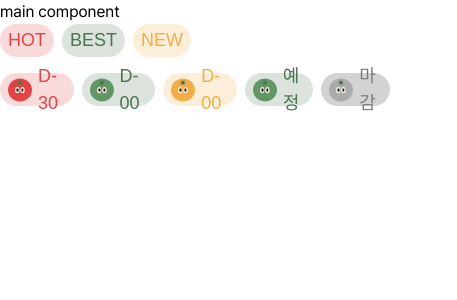
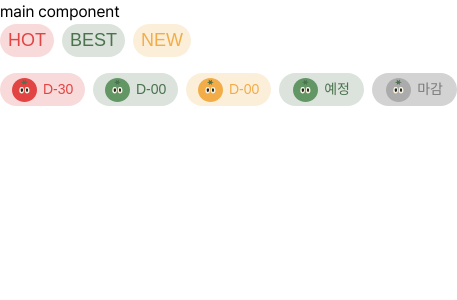
Before and after one commit to hminah0215/tomatoes, a Next.js app: page / in a window 390 px wide. Shown: the top 300 px of the page, 457 px wide, since content can reach past the window. Built offline with nearby package versions, Linux system fonts and the light colour scheme.

Commit message:
refactor: 디데이 컴포넌트 반응형 수정

```diff
--- a/src/components/common/Dday.tsx
+++ b/src/components/common/Dday.tsx
@@ -4,8 +4,8 @@ interface DdayProps {
   color?: 'red' | 'yellow' | 'green';
 }
 
-const baseTagStyle = "h-[33px] px-2 py-[3px] rounded-[999px] justify-center items-center gap-1.5 inline-flex";
-const baseTextStyle = "text-lg font-medium font-pretendard leading-[27px]";
+const baseTagStyle = "h-[33px] px-2 py-[3px] rounded-[999px] justify-center items-center gap-1.5 inline-flex flex-wrap min-w-[85px] max-w-[120px] text-sm sm:text-sm md:text-base";
+const baseTextStyle = "font-medium font-pretendard leading-[27px] text-center";
 
 const tagStyles = {
   active: {
@@ -31,7 +31,11 @@ export default function Dday({ type, day, color }: DdayProps) {
   if (type === "active" && color) {
     return (
       <div className={tagStyles.active[color]}>
-        <img src={`/assets/common/Plain_${color}_t.svg`} alt="Icon" className="w-6 h-6" />
+        <img
+          src={`/assets/common/Plain_${color}_t.svg`}
+          alt="Icon"
+          className={`min-w-[24px] min-h-[24px]`}
+        />
         <span className={textStyles.active[color]}>
           D-{day}
         </span>
@@ -40,7 +44,11 @@ export default function Dday({ type, day, color }: DdayProps) {
   } else if (type === "completed") {
     return (
       <div className={tagStyles['completed']}>
-        <img src="/assets/common/Plain_gray_t.svg" alt="Icon" className="w-6 h-6" />
+        <img
+          src="/assets/common/Plain_gray_t.svg"
+          alt="Icon"
+          className={`min-w-[24px] min-h-[24px]`}
+        />
         <span className={textStyles['completed']}>
           마감
         </span>
@@ -49,7 +57,11 @@ export default function Dday({ type, day, color }: DdayProps) {
   } else {  // upcoming
     return (
       <div className={tagStyles['upcoming']}>
-        <img src="/assets/common/Plain_green_t.svg" alt="Icon" className="w-6 h-6" />
+        <img
+          src="/assets/common/Plain_green_t.svg"
+          alt="Icon"
+          className={`min-w-[24px] min-h-[24px]`}
+        />
         <span className={textStyles['upcoming']}>
           예정
         </span>
```
